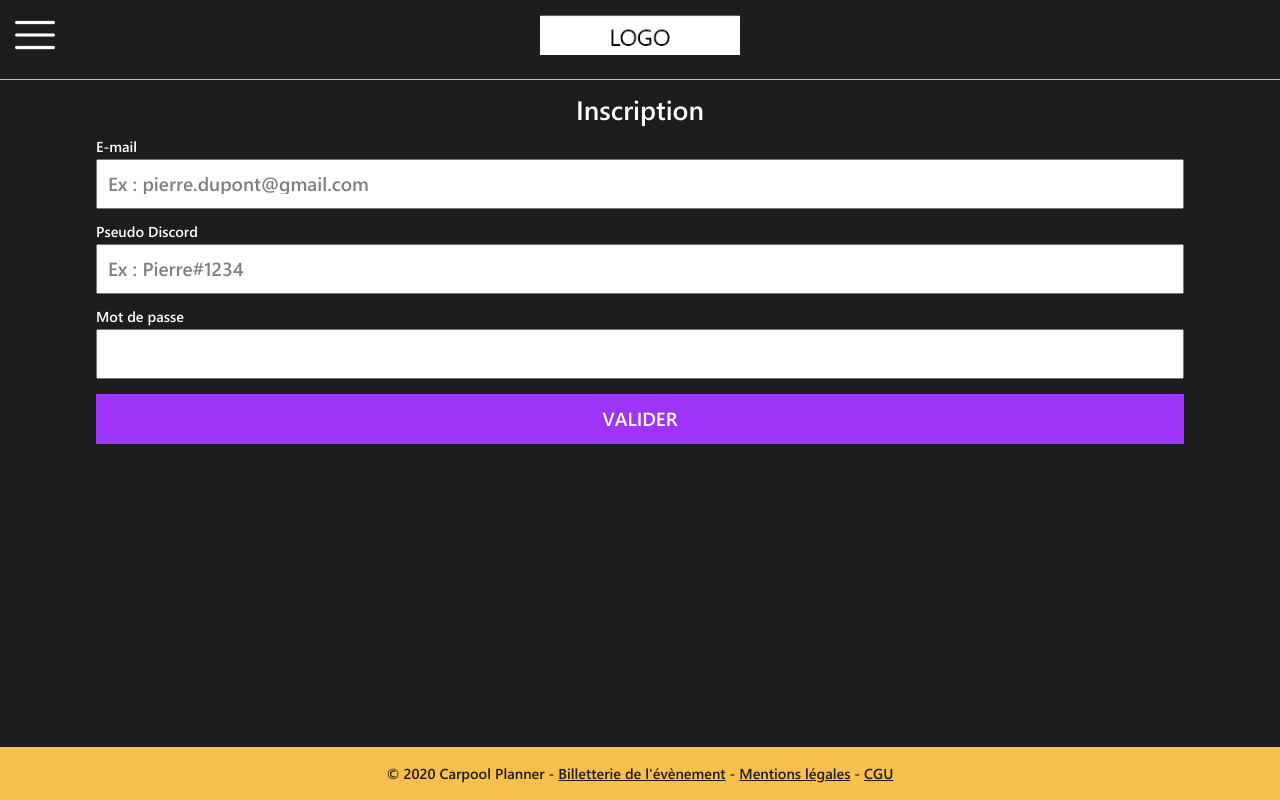
After one commit to LilianLem/carpool-planner, a PHP site: page /view/AccountRegister.php in a window 1280 px wide. The commit adds this page. Run offline with PHP 8.4, Linux system fonts and the light colour scheme.

Commit message:
Ajout page d'inscription
+ ajout d'une classe CSS sur les formulaires

```diff
--- a/controller/controller.php
+++ b/controller/controller.php
@@ -13,6 +13,11 @@ function displayProposalList()
 function displayProposalAddForm($errors = '')
 {
 	require('view/proposalAdd.php');
+}
+
+function displayRegisterForm($errors = '')
+{
+    require('view/AccountRegister.php');
 }
 
 function checkProposalAdd()
--- a/router/router.php
+++ b/router/router.php
@@ -13,6 +13,11 @@ try {
 		{
 			checkProposalAdd();
 		}
+
+        elseif($_GET['action'] == 'register')
+        {
+            displayRegisterForm();
+        }
 
 		else
 		{
--- a/static/css/style.css
+++ b/static/css/style.css
@@ -142,18 +142,18 @@ main #add-button p
 
 /* Page formulaire ajout trajet */
 
-#carpool-add-form
+.basic-form
 {
 	margin: 0 auto;
 	width: 85%;
 }
 
-#carpool-add-form label
+.basic-form label
 {
 	margin-bottom: 5px;
 }
 
-#carpool-add-form input
+.basic-form input
 {
 	display: block;
 	margin: 5px auto 15px;
@@ -163,18 +163,18 @@ main #add-button p
 	padding-left: 10px;
 }
 
-#carpool-add-form input:not(:last-child)
+.basic-form input:not(:last-child)
 {
 	-webkit-transition: all .35s ease-in-out;
 }
 
-#carpool-add-form input:hover:not(:last-child)
+.basic-form input:hover:not(:last-child)
 {
 	-webkit-transform: scale(1.02);
 	-webkit-transition: all .35s ease-in-out;
 }
 
-#carpool-add-form input.button
+.basic-form input.button
 {
 	background-color: #9e34f7;
 	-webkit-transition: background-color 0.3s ease;
@@ -187,14 +187,14 @@ main #add-button p
 	color: #fff;
 }
 
-#carpool-add-form input.button:hover
+.basic-form input.button:hover
 {
 	text-decoration: none;
 	cursor: pointer;
 	/*background-color: A définir;*/
 }
 
-#carpool-add-form input::-webkit-input-placeholder
+.basic-form input::-webkit-input-placeholder
 {
 	font-size: 1.25rem;
 	color: gray;
@@ -202,7 +202,7 @@ main #add-button p
 
 /* Media query mobile à venir V */
 
-.button, #carpool-add-form input
+.button, .basic-form input
 {
 	width: 100% /*!important*/;
 }
--- /dev/null
+++ b/view/AccountRegister.php
@@ -0,0 +1,47 @@
+<!DOCTYPE html>
+<html lang="fr">
+	<head>
+		<title>Inscription - Carpool Planner</title>
+		<link rel="stylesheet" href="static/css/style.css"/>
+		<meta charset="utf-8"/>
+		<meta name="viewport" content="width=device-width, initial-scale=1, shrink-to-fit=no"/>
+		<meta name="robots" content="noindex"/>
+	</head>
+
+	<body>
+		<header>
+			<div id="nav-mobile-open">
+				<img src="static/img/icons/mobile-menu.png" alt="Menu mobile" />
+			</div>
+
+			<div id="logo">
+				<img src="static/img/logo.png" alt="Logo du site Carpool Planner" />
+			</div>
+		</header>
+
+		<main>
+			<h1>Inscription</h1>
+
+			<form id="register-form" class="basic-form" method="post" action="index.php?action=register">
+                <label for="email">E-mail</label>
+                <input type="email" name="email" id="email" placeholder="Ex : pierre.dupont@gmail.com" required="required" minlength="6" maxlength="128" />
+
+				<label for="discord-username">Pseudo Discord</label>
+				<input type="text" name="discord-username" id="discord-username" placeholder="Ex : Pierre#1234" required="required" maxlength="32" />
+
+                <label for="password">Mot de passe</label>
+                <input type="password" name="password" id="password" required="required" minlength="8" maxlength="128" pattern="(?=.*[a-zß-öø-ÿ])(?=.*[A-ZÀ-ÖØ-Þ])(?=.*\d)(?=.*[!@#$£€%^&*()\\[\]{}\-_+=~`|:;&quot;'<>,.\/?])[A-Za-zÀ-ÖØ-öø-ÿ\d!@#$£€%^&*()\\[\]{}\-_+=~`|:;&quot;'<>,.\/?]{8,128}" title="Merci d'utiliser un mot de passe de 8 à 128 caractères avec au moins 1 minuscule, 1 majuscule, 1 chiffre et 1 caractère spécial" autocomplete="new-password" />
+
+				<input class="button" type="submit" value="Valider" />
+			</form>
+		</main>
+
+		<footer>
+			<p>© 2020 Carpool Planner - <a href="#">Billetterie de l'évènement</a> - <a href="#">Mentions légales</a> - <a href="#">CGU</a></p>
+		</footer>
+
+		<?php if(!empty($errors)) {
+			echo '<script type="text/javascript">'.'alert("Une ou plusieurs erreurs sont survenues ! Détails :\n'.$errors.'");</script>';
+		} ?>
+	</body>
+</html>
--- a/view/ProposalAdd.php
+++ b/view/ProposalAdd.php
@@ -22,7 +22,7 @@
 		<main>
 			<h1>Ajouter un trajet</h1>
 
-			<form id="carpool-add-form" method="post" action="index.php?action=newProposal">
+			<form id="carpool-add-form" class="basic-form" method="post" action="index.php?action=newProposal">
 				<label for="discord-username">Pseudo Discord</label>
 				<input type="text" name="discord-username" id="discord-username" placeholder="Ex : Pierre#1234" required="required" maxlength="32" />
 
```
